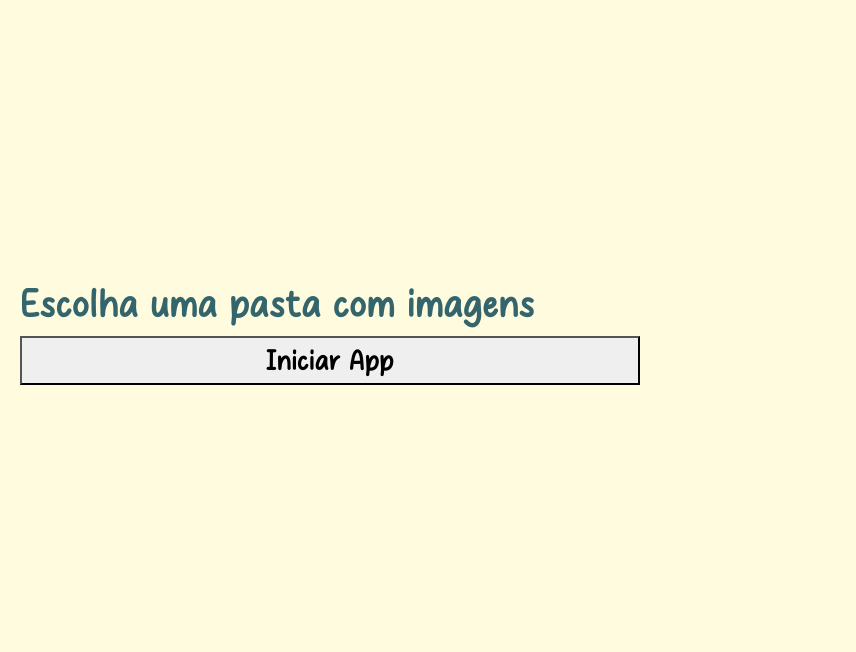
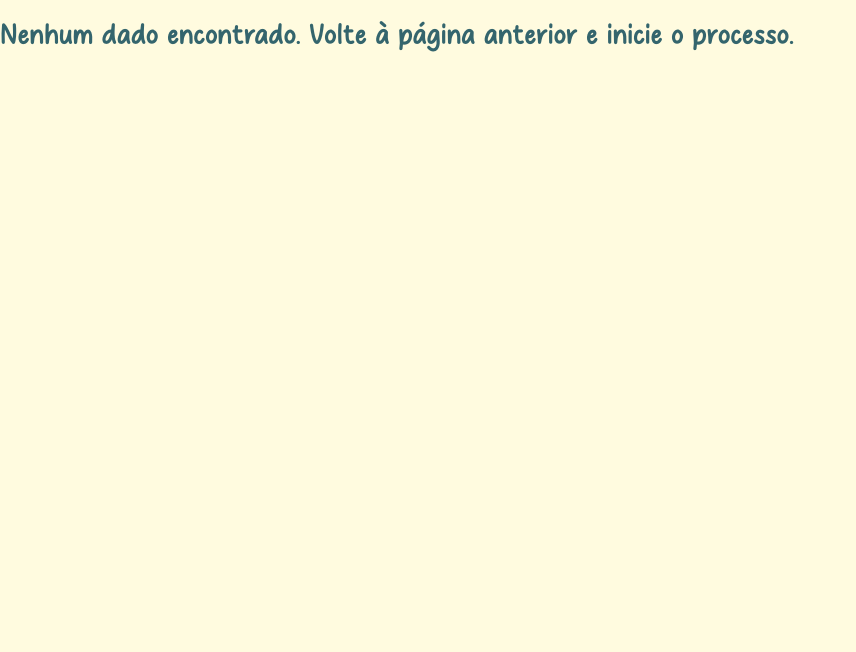
Before and after one commit to dev-nataliasilva/projeto_final_front, a Django app: template projeto_final_front/myapp/templates/result_search.html in a window 1280 px wide. Shown: the part 64-716 px from the top of the page, without its empty margins (0-856 px from the left). Run offline with Django 5.2, Linux system fonts and the light colour scheme; the template is opened without the code that fills it, so the values that code supplies are empty; some libraries are stand-ins or nearby versions.

Commit message:
ajustado result_search

```diff
--- a/projeto_final_front/myapp/static/css/result_search.css
+++ /dev/null
@@ -1,22 +0,0 @@
-.content-container {
-    display: flex;
-    height: 80vh;
-}
-.left-section, .right-section {
-    flex: 1;
-}
-.left-section {
-    display: flex;
-    flex-direction: column;
-    justify-content: center;
-    padding: 20px;
-}
-.left-section p {
-    font-size: 1.2rem;
-    margin-bottom: 20px;
-}
-.right-section img {
-    width: 100%;
-    height: 100%;
-    object-fit: cover;
-}
--- a/projeto_final_front/myapp/static/js/result_search.js
+++ b/projeto_final_front/myapp/static/js/result_search.js
@@ -1,46 +1,37 @@
-document.getElementById("startApp").addEventListener("click", function() {
+document.addEventListener("DOMContentLoaded", function() {
     const resultsContainer = document.getElementById("results");
+
+    // Exibir o loader durante o processamento
     const loader = document.createElement("div");
     loader.innerText = "Carregando...";
     loader.style.fontSize = "1.5rem";
-    loader.style.color = "blue"; // Você pode estilizar o loader como preferir
-    resultsContainer.innerHTML = ''; // Limpa resultados anteriores
-    resultsContainer.appendChild(loader); // Adiciona o loader ao container
+    loader.style.color = "blue"; // Estilizar o loader
+    resultsContainer.innerHTML = ''; // Limpar qualquer conteúdo existente
+    resultsContainer.appendChild(loader); // Adicionar o loader ao container
 
-    fetch('http://localhost:5000/start_app', {
-        method: 'GET',
-        headers: {
-            'Content-Type': 'application/json',
+    // Recupera os dados do localStorage
+    const startAppData = JSON.parse(localStorage.getItem('startAppData'));
+
+    if (!startAppData) {
+        resultsContainer.innerHTML = 'Nenhum dado encontrado. Volte à página anterior e inicie o processo.';
+        return;
     }
-    })
-    .then(response => {
-        if (!response.ok) {
-            throw new Error('Network response was not ok');
-        }
-        return response.json();
-    })
-    .then(data => {
-        console.log(data); // Mostra o que está sendo retornado pela API
 
-        // Verifica se data é um array
-        if (Array.isArray(data)) {
+    // Verifica se os dados são um array
+    if (Array.isArray(startAppData)) {
         // Estruturar os dados para envio
-            const payload = data.map(fileInfo => ({
+        const payload = startAppData.map(fileInfo => ({
             path: fileInfo.path, // Supondo que fileInfo.path existe
             average_rgb: fileInfo.average_rgb // Supondo que fileInfo.average_rgb existe
         }));
 
         // Enviar os dados para a API externa
-            return fetch('http://localhost:8080/api/receive-colors/', {
+        fetch('http://localhost:8080/api/receive-colors/', {
             method: 'POST',
             headers: {
                 'Content-Type': 'application/json',
             },
             body: JSON.stringify(payload) // Envia o payload estruturado como JSON
-            });
-        } else {
-            throw new Error('A resposta não é um array.');
-        }
         })
         .then(postResponse => {
             if (!postResponse.ok) {
@@ -50,7 +41,7 @@ document.getElementById("startApp").addEventListener("click", function() {
         })
         .then(postData => {
             console.log('Dados enviados com sucesso:', postData);
-        resultsContainer.innerHTML = ''; // Limpa o loader
+            resultsContainer.innerHTML = ''; // Remove o loader
 
             // Exibir os resultados retornados pela API
             postData.forEach(fileInfo => {
@@ -63,4 +54,7 @@ document.getElementById("startApp").addEventListener("click", function() {
             console.error('Houve um problema com a requisição Fetch:', error);
             resultsContainer.innerHTML = 'Ocorreu um erro ao processar a solicitação.';
         });
+    } else {
+        resultsContainer.innerHTML = 'Os dados armazenados não estão no formato esperado.';
+    }
 });
--- a/projeto_final_front/myapp/templates/result_search.html
+++ b/projeto_final_front/myapp/templates/result_search.html
@@ -5,16 +5,10 @@
 <link rel="stylesheet" href="{% static 'css/result_search.css' %}"/>
 
 <div class="content-container">
-    <div class="left-section">
-        <h1>Escolha uma pasta com imagens</h1>
-        <button id="startApp">Iniciar App</button> <!-- Novo botão -->
-        <div id="results">
-            <div id="loader" style="display: none;">Carregando...</div> <!-- Elemento de loader -->
-        </div>
-    </div>
-    <div class="right-section">
-        <!-- Aqui você pode adicionar uma imagem ou qualquer conteúdo adicional -->
+    <div id="results">
+        <div id="loader" style="display: none;">Carregando...</div> <!-- Elemento de loader -->
     </div>
 </div>
+
 <script src="{% static 'js/result_search.js' %}"></script>
 {% endblock %}
--- a/projeto_final_front/myapp/templates/steps.html
+++ b/projeto_final_front/myapp/templates/steps.html
@@ -38,7 +38,7 @@
                 </label>
                 <label class="color-circle">
                     <input type="checkbox" name="color" value="Verde" />
-                    <span class="color" style="background-color: blue;"></span>
+                    <span class="color" style="background-color: green;"></span>
                 </label>
                 <label class="color-circle">
                     <input type="checkbox" name="color" value="Laranja" />
--- a/projeto_final_front/projeto_final_front/settings.py
+++ b/projeto_final_front/projeto_final_front/settings.py
@@ -1,5 +1,4 @@
 from pathlib import Path
-
 from enum import Enum
 
 BASE_DIR = Path(__file__).resolve().parent.parent
```
Also changed, not shown: projeto_final_front/myapp/static/css/steps.css (+11 -10 lines), projeto_final_front/myapp/static/js/steps.js (+9 -4 lines). Lines whose indentation alone changed are shown as unchanged.
